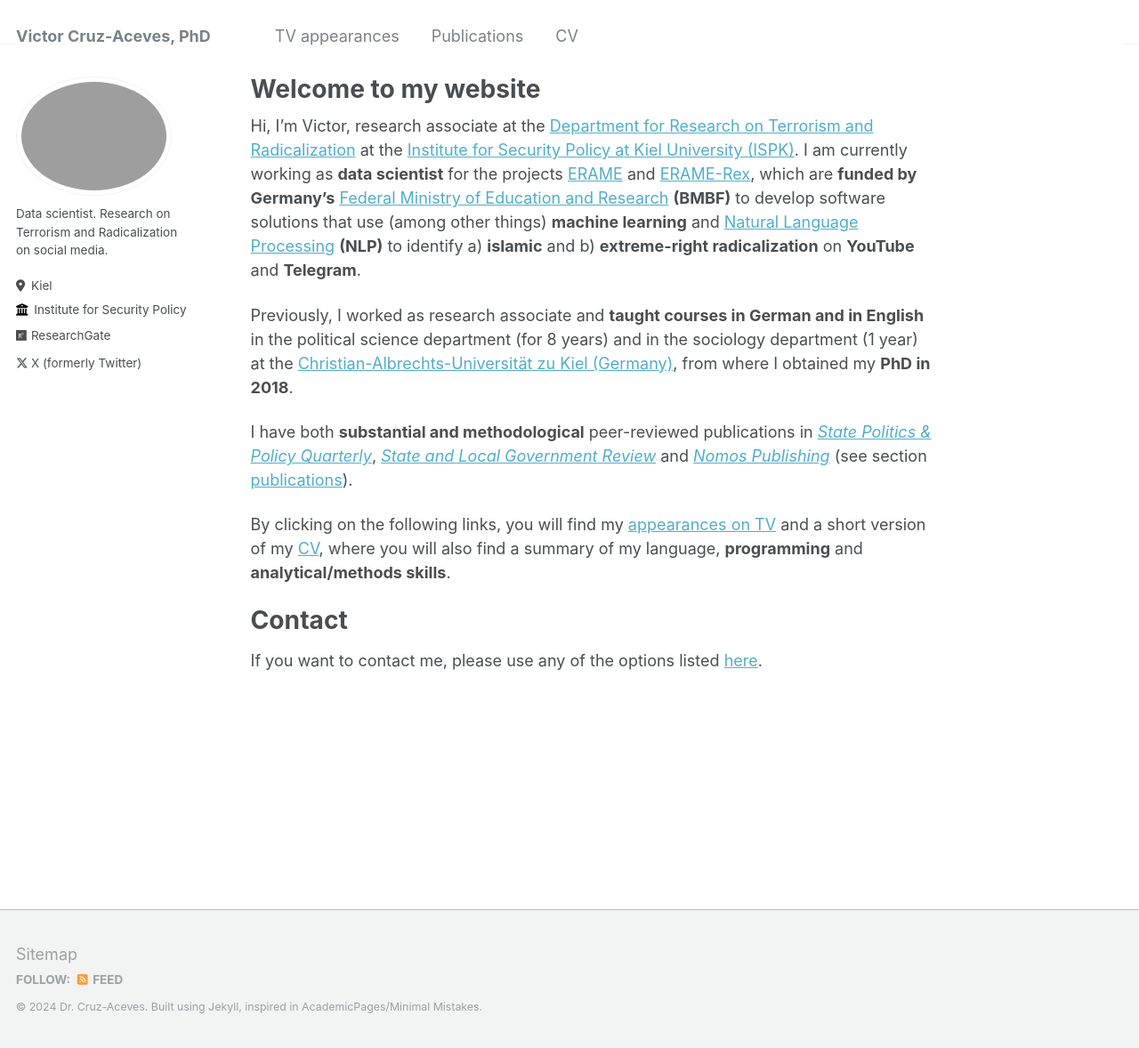
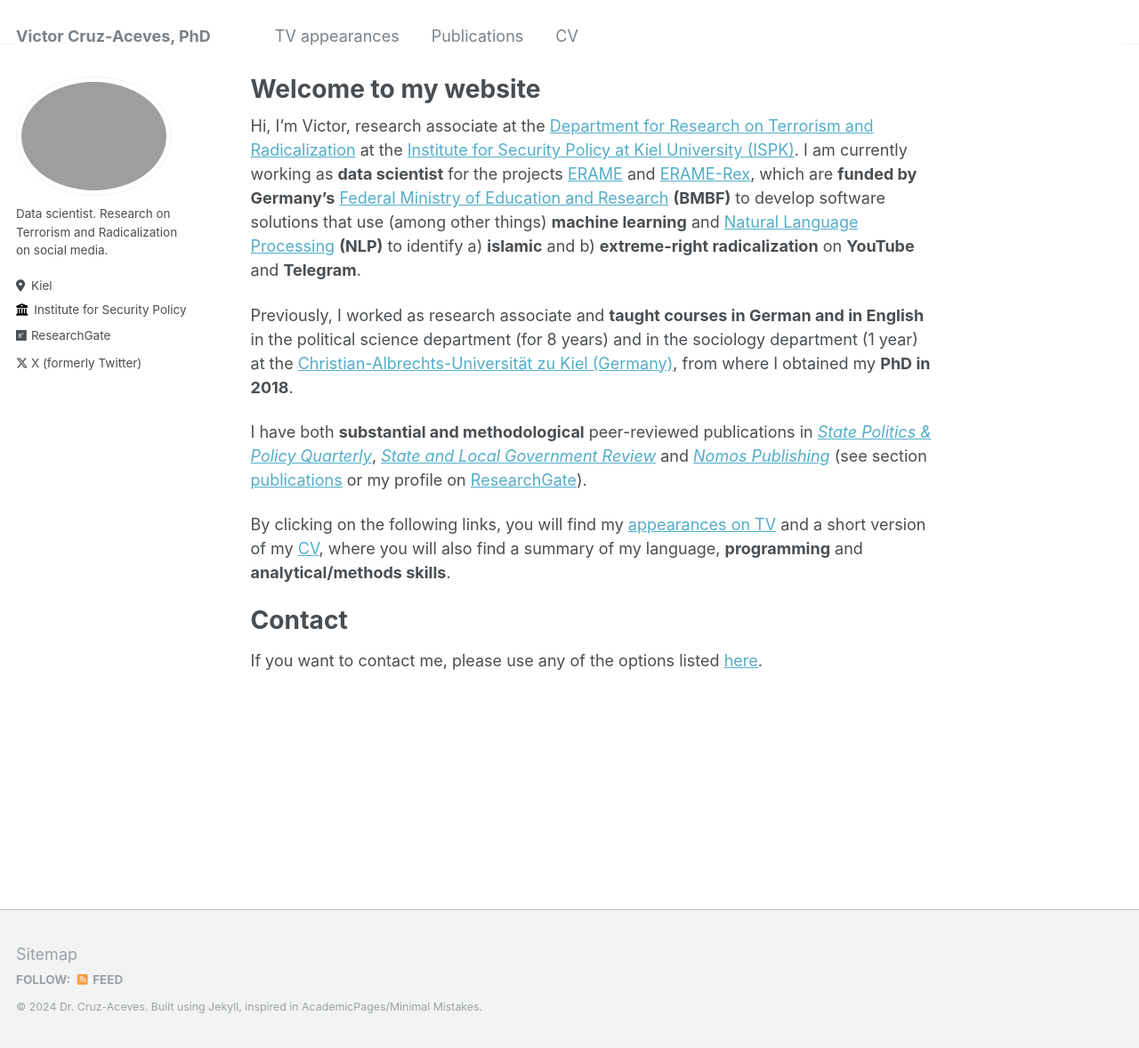
Before and after one commit to victor-cruz-aceves/victor-cruz-aceves.github.io, a Jekyll site: the page built from _pages/about.md, in a window 1280 px wide and 1178 px high. Shown: the whole window at 89% size. Built offline with Jekyll 4.4.1, drawn with Linux system fonts in a browser that asks for light colours.

Commit message:
Added reference to research gate

```diff
--- a/_pages/about.md
+++ b/_pages/about.md
@@ -11,7 +11,7 @@ Hi, I'm Victor, research associate at the [Department for Research on Terrorism
 
 Previously, I worked as research associate and **taught courses in German and in English** in the political science department (for 8 years) and in the sociology department (1 year) at the [Christian-Albrechts-Universität zu Kiel (Germany)](https://www.uni-kiel.de/en/), from where I obtained my **PhD in 2018**.
 
-I have both **substantial and methodological** peer-reviewed publications in [*State Politics & Policy Quarterly*](https://www.cambridge.org/core/journals/state-politics-and-policy-quarterly), [*State and Local Government Review*](https://journals.sagepub.com/home/SLG) and [*Nomos Publishing*](https://www.nomos.de/en/) (see section [publications](https://victor-cruz-aceves.github.io//portfolio/)).
+I have both **substantial and methodological** peer-reviewed publications in [*State Politics & Policy Quarterly*](https://www.cambridge.org/core/journals/state-politics-and-policy-quarterly), [*State and Local Government Review*](https://journals.sagepub.com/home/SLG) and [*Nomos Publishing*](https://www.nomos.de/en/) (see section [publications](https://victor-cruz-aceves.github.io//portfolio/) or my profile on [ResearchGate](https://www.researchgate.net/profile/Victor-Cruz-Aceves-2/research)).
 
 By clicking on the following links, you will find my [appearances on TV](https://victor-cruz-aceves.github.io//talks/) and a short version of my [CV](https://victor-cruz-aceves.github.io//cv/), where you will also find a summary of my language, **programming** and **analytical/methods skills**.
 
```
Also changed, not shown: _pages/cv.md (+1 -1 lines).
